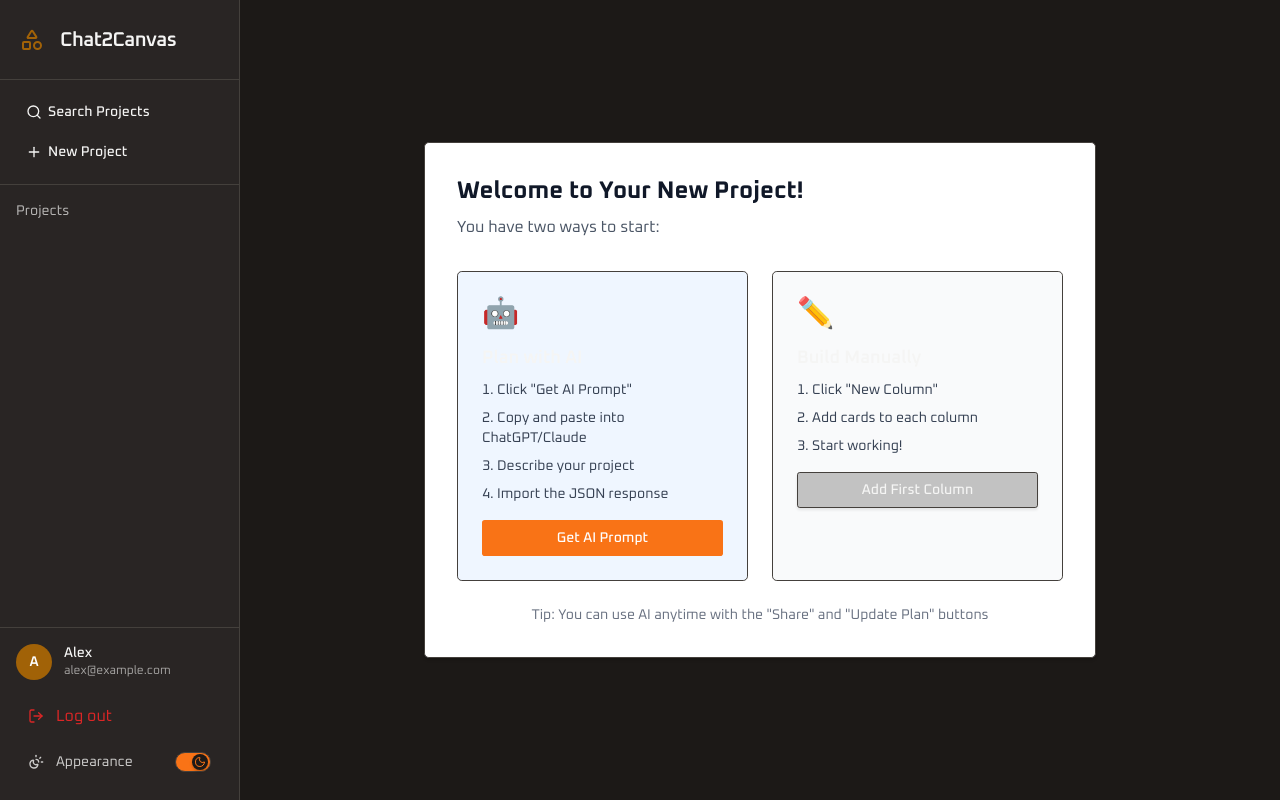
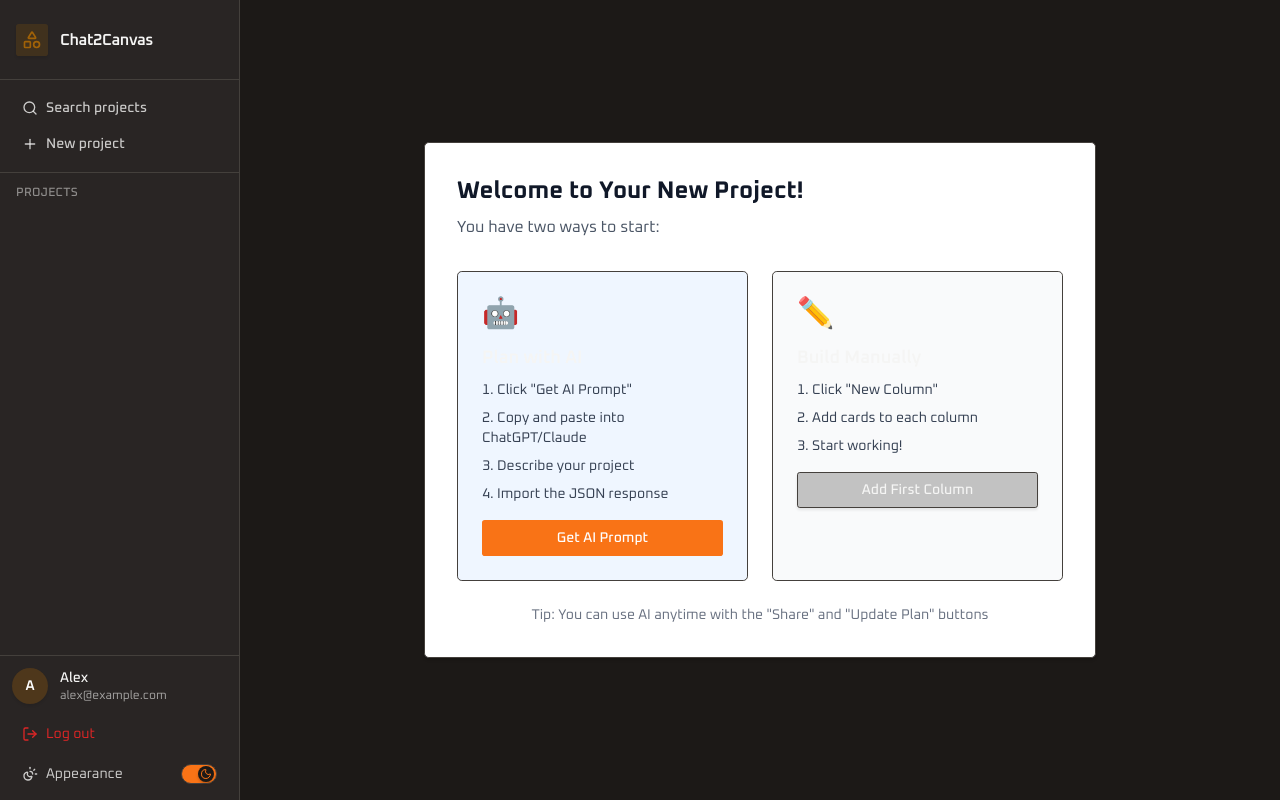
Before and after one commit to B00ZI/Chat2Canvas, a Next.js app: page / in a window 1280 px wide. Built offline with nearby package versions, Linux system fonts and the light colour scheme.

Commit message:
polish side bar ui

```diff
--- a/components/Column.tsx
+++ b/components/Column.tsx
@@ -82,7 +82,7 @@ const Column = memo(function Column({ col, projectId }: ColumnProps) {
                     <button
                         onPointerDown={(e) => e.stopPropagation()}
                         onClick={() => setIsEditColumnDialogOpen(true)}
-                        className="text-muted-foreground hover:text-foreground p-1 hover:bg-muted rounded transition-colors"
+                        className="text-muted-foreground hover:text-foreground px-3 py-1 hover:bg-muted rounded transition-colors"
                     >
                         ⋮
                     </button>
--- a/components/Sidebar.tsx
+++ b/components/Sidebar.tsx
@@ -1,6 +1,6 @@
 'use client'
 
-import { Search, Plus, Shapes, SunMoon, LogOut, MoreVertical } from "lucide-react"
+import { Search, Plus, Shapes, SunMoon, LogOut } from "lucide-react"
 import { useState } from "react"
 import { useProjectStore } from "@/store/projectStore"
 import { NewProjectDialog } from "./NewProjectDialog"
@@ -13,10 +13,9 @@ import {
   DropdownMenuContent,
   DropdownMenuGroup,
   DropdownMenuItem,
-    DropdownMenuSeparator,
   DropdownMenuTrigger,
 } from "@/components/ui/dropdown-menu"
-import { PencilIcon, ShareIcon, TrashIcon } from "lucide-react"
+import { PencilIcon, TrashIcon } from "lucide-react"
 
 export default function Sidebar({ dark, setDark }: any) {
 
@@ -27,134 +26,171 @@ export default function Sidebar({ dark, setDark }: any) {
   const projects = useProjectStore((state) => state.projects)
   const activeProjectId = useProjectStore((state) => state.activeProjectId)
   const setActiveProject = useProjectStore((state) => state.setActiveProject)
-    const deleteP = useProjectStore(state=> state.deleteProject)
+  const deleteP = useProjectStore(state => state.deleteProject)
 
   const editProject = projects.find(p => p.id === editProjectId)
   const deleteProject = projects.find(p => p.id === DeleteProjectId)
 
-    function handleDelete(){
-      if (!DeleteProjectId){return null}
+  function handleDelete() {
+    if (!DeleteProjectId) return null
     deleteP(DeleteProjectId)
   }
+
   return (
-        <div className="bg-sidebar w-60 h-screen pb-4 flex flex-col border-r border-sidebar-border">
+    <div className="bg-sidebar text-sidebar-foreground w-60 h-screen flex flex-col border-r border-sidebar-border">
 
       {/* Header */}
       <div className="h-20 flex items-center gap-3 px-4 border-b border-sidebar-border">
-                <div
-                    className="h-8 w-8 flex items-center justify-center rounded-md
-               text-sidebar-accent"
-                >
-                    <Shapes className="h-6 w-6" />
+        <div className="h-8 w-8 flex items-center justify-center rounded-md bg-sidebar-accent/20 text-sidebar-accent shadow-xs">
+          <Shapes className="h-5 w-5" />
         </div>
 
-                <h2 className="text-xl font-semibold tracking-tight text-sidebar-foreground leading-none">
+        <h2 className="text-base font-semibold tracking-tight leading-none">
           Chat2Canvas
         </h2>
       </div>
 
+      {/* Content */}
+      <div className="flex-1 flex flex-col overflow-hidden">
 
-            {/* Projects Section */}
-            <div className="flex-1 flex flex-col overflow-y-auto">
-
-                <div className="space-y-2 p-4  ">
-
+        {/* Top actions */}
+        <div className="p-3 space-y-1">
           <Button
             variant="ghost"
             size="sm"
-                        className="w-full justify-start px-3 py-2 hover:bg-sidebar-accent hover:text-sidebar-accent-foreground"
+            className="w-full justify-start gap-2 rounded-md
+              text-sidebar-foreground/80
+              hover:bg-sidebar-accent hover:text-sidebar-accent-foreground
+              focus-visible:ring-1 focus-visible:ring-sidebar-ring"
             onClick={() => setIsModalOpen(true)}
           >
-                        <Search className="shrink-0" />
-                        <span>Search Projects</span>
+            <Search className="h-4 w-4 shrink-0" />
+            <span className="text-sm">Search projects</span>
           </Button>
 
           <Button
             variant="ghost"
             size="sm"
-                        className="w-full justify-start px-3 py-2 hover:bg-sidebar-accent hover:text-sidebar-accent-foreground"
+            className="w-full justify-start gap-2 rounded-md
+              text-sidebar-foreground/80
+              hover:bg-sidebar-accent hover:text-sidebar-accent-foreground
+              focus-visible:ring-1 focus-visible:ring-sidebar-ring"
             onClick={() => setIsModalOpen(true)}
           >
-                        <Plus className="shrink-0" />
-                        <span>New Project</span>
+            <Plus className="h-4 w-4 shrink-0" />
+            <span className="text-sm">New project</span>
           </Button>
+        </div>
 
+        {/* Projects */}
+        <div className="flex-1 overflow-y-auto border-t border-sidebar-border px-2 py-3">
+          <div className="px-2 pb-2">
+            <h2 className="text-xs font-medium uppercase tracking-wide text-sidebar-foreground/50">
+              Projects
+            </h2>
           </div>
-                <div className="space-y-2 flex-1 p-4  border-t border-sidebar-border">
-                    <h2 className="text-sidebar-foreground/70 text-sm  mb-4">Projects</h2>
-                    {projects.map((project) => (
+
+          <div className="space-y-1">
+            {projects.map((project) => {
+              const isActive = activeProjectId === project.id
+
+              return (
                 <div
                   role="button"
                   key={project.id}
                   title={project.name}
                   tabIndex={0}
                   onClick={() => setActiveProject(project.id)}
-                            className={` group  transition-colors flex items-center justify-between px-3 py-1 rounded-md  cursor-pointer  focus-visible:outline-none focus-visible:ring-1 focus-visible:ring-sidebar-ring
-                                ${activeProjectId === project.id ? "bg-sidebar-primary text-sidebar-primary-foreground" : "hover:bg-sidebar-accent hover:text-sidebar-accent-foreground"}`}
+                  className={`
+                    group relative flex items-center justify-between gap-2
+                    px-2.5 py-1.5 rounded-md cursor-pointer
+                    text-sm transition-colors
+                    focus-visible:outline-none focus-visible:ring-1 focus-visible:ring-sidebar-ring
+                    ${isActive
+                      ? "bg-sidebar-primary text-sidebar-primary-foreground shadow-xs"
+                      : "text-sidebar-foreground/80 hover:bg-sidebar-accent hover:text-sidebar-accent-foreground"}
+                  `}
                 >
-                            <span className="flex-1 truncate max-w-[140px]">
+                  {/* Active indicator */}
+                  {isActive && (
+                    <span className="absolute left-0 top-1/2 -translate-y-1/2 h-4 w-[2px] rounded-full bg-sidebar-primary-foreground/80" />
+                  )}
+
+                  <span className="flex-1 truncate pl-1">
                     {project.name
                       .split(" ")
                       .map(word => word.charAt(0).toUpperCase() + word.slice(1))
                       .join(" ")}
                   </span>
 
-
                   <DropdownMenu>
                     <DropdownMenuTrigger asChild>
                       <Button
                         variant="ghost"
                         size="icon"
-                                        className=" h-5 w-5 p-1 rotate-90 opacity-0 text-secondary group-hover:opacity-100 group-focus-within:opacity-100 hover:bg-transparent hover:hover:text-white    transition-opacity   "
-
+                        onClick={(e) => e.stopPropagation()}
+                        className="
+                          h-6 w-6 rounded-md
+                          text-current/70
+                          opacity-0 group-hover:opacity-100 group-focus-within:opacity-100
+                          hover:bg-black/5 dark:hover:bg-white/10
+                          focus-visible:ring-1 focus-visible:ring-sidebar-ring
+                          transition
+                        "
                       >
                         ⋮
                       </Button>
                     </DropdownMenuTrigger>
+
                     <DropdownMenuContent
                       align="start"
-                                    className="bg-popover text-popover-foreground border border-border shadow-md rounded-md"
+                      className="min-w-36"
                     >
                       <DropdownMenuGroup>
-                                        <DropdownMenuItem onClick={(e) => {
+                        <DropdownMenuItem
+                          onClick={(e) => {
                             e.stopPropagation()
                             setEditProjectId(project.id)
-                                        }}>
-                                            <PencilIcon />
+                          }}
+                        >
+                          <PencilIcon className="mr-2 h-4 w-4" />
                           Rename
                         </DropdownMenuItem>
-                                        <DropdownMenuItem onClick={(e) => {
+
+                        <DropdownMenuItem
+                          onClick={(e) => {
                             e.stopPropagation()
                             setDeleteProjectId(project.id)
-                                        }} variant="destructive">
-                                            <TrashIcon />
+                          }}
+                          variant="destructive"
+                        >
+                          <TrashIcon className="mr-2 h-4 w-4" />
                           Delete
                         </DropdownMenuItem>
                       </DropdownMenuGroup>
                     </DropdownMenuContent>
                   </DropdownMenu>
                 </div>
-                    ))}
-
-
-
-                    {/* New Project */}
-
+              )
+            })}
+          </div>
+        </div>
       </div>
 
-            </div>
-
-            <div className="mt-auto border-t border-sidebar-border">
+      {/* Footer */}
+      <div className="border-t border-sidebar-border">
 
         {/* Profile */}
-                <div className="p-4 flex items-center gap-3">
-                    <div className="w-9 h-9 rounded-full bg-sidebar-accent text-sidebar-accent-foreground
-                    flex items-center justify-center text-sm font-semibold">
+        <div className="p-3 flex items-center gap-3">
+          <div
+            className="w-9 h-9 rounded-full bg-sidebar-accent/30 text-sidebar-accent-foreground
+            flex items-center justify-center text-sm font-semibold shadow-xs"
+          >
             A
           </div>
 
-                    <div className="min-w-0">
-                        <div className="text-sm font-medium text-sidebar-foreground leading-tight truncate">
+          <div className="min-w-0 leading-tight">
+            <div className="text-sm font-medium truncate">
               Alex
             </div>
             <div className="text-xs text-sidebar-foreground/60 truncate">
@@ -163,45 +199,44 @@ export default function Sidebar({ dark, setDark }: any) {
           </div>
         </div>
 
-
         {/* Logout */}
-                <div className="px-4 pb-2">
+        <div className="px-3 pb-1">
           <div
-                        className="flex items-center gap-3 rounded-md px-3 py-2 cursor-pointer
-              text-destructive
+            className="
+              flex items-center gap-2 rounded-md px-2.5 py-2
+              text-sm text-destructive cursor-pointer
               hover:bg-destructive hover:text-destructive-foreground
-             focus-visible:outline-none focus-visible:ring-1
-             focus-visible:ring-sidebar-ring"
+              focus-visible:outline-none focus-visible:ring-1 focus-visible:ring-sidebar-ring
+              transition
+            "
           >
-                        <LogOut className="h-4 w-4 shrink-0 " />
+            <LogOut className="h-4 w-4 shrink-0" />
             <span>Log out</span>
           </div>
         </div>
 
-                {/* Theme toggle row */}
-                <div className="px-4 pb-1">
+        {/* Appearance */}
+        <div className="px-3 pb-2">
           <div
-
-
-                        className="flex items-center justify-between rounded-md px-3 py-2
+            className="
+              flex items-center justify-between rounded-md px-2.5 py-2
               text-sm text-sidebar-foreground/80 cursor-pointer
               hover:bg-sidebar-accent hover:text-sidebar-accent-foreground
-               focus-visible:outline-none focus-visible:ring-1
-               focus-visible:ring-sidebar-ring"
+              focus-visible:outline-none focus-visible:ring-1 focus-visible:ring-sidebar-ring
+              transition
+            "
           >
-                        <div className="flex items-center gap-3">
+            <div className="flex items-center gap-2">
               <SunMoon className="h-4 w-4 shrink-0" />
               <span>Appearance</span>
             </div>
 
-
-                        <Switch checked={dark}
-                            onCheckedChange={setDark} />
-
+            <Switch
+              checked={dark}
+              onCheckedChange={setDark}
+            />
           </div>
         </div>
-
-
       </div>
 
       {/* Dialogs */}
@@ -213,6 +248,7 @@ export default function Sidebar({ dark, setDark }: any) {
           projectName={editProject.name}
         />
       )}
+
       {deleteProject && (
         <ConfirmDeleteDialog
           open={true}
@@ -224,8 +260,10 @@ export default function Sidebar({ dark, setDark }: any) {
         />
       )}
 
-            <NewProjectDialog open={isModalOpen} onClose={() => setIsModalOpen(false)} />
+      <NewProjectDialog
+        open={isModalOpen}
+        onClose={() => setIsModalOpen(false)}
+      />
     </div>
-
   )
 }
```
Lines whose indentation alone changed are shown as unchanged.
